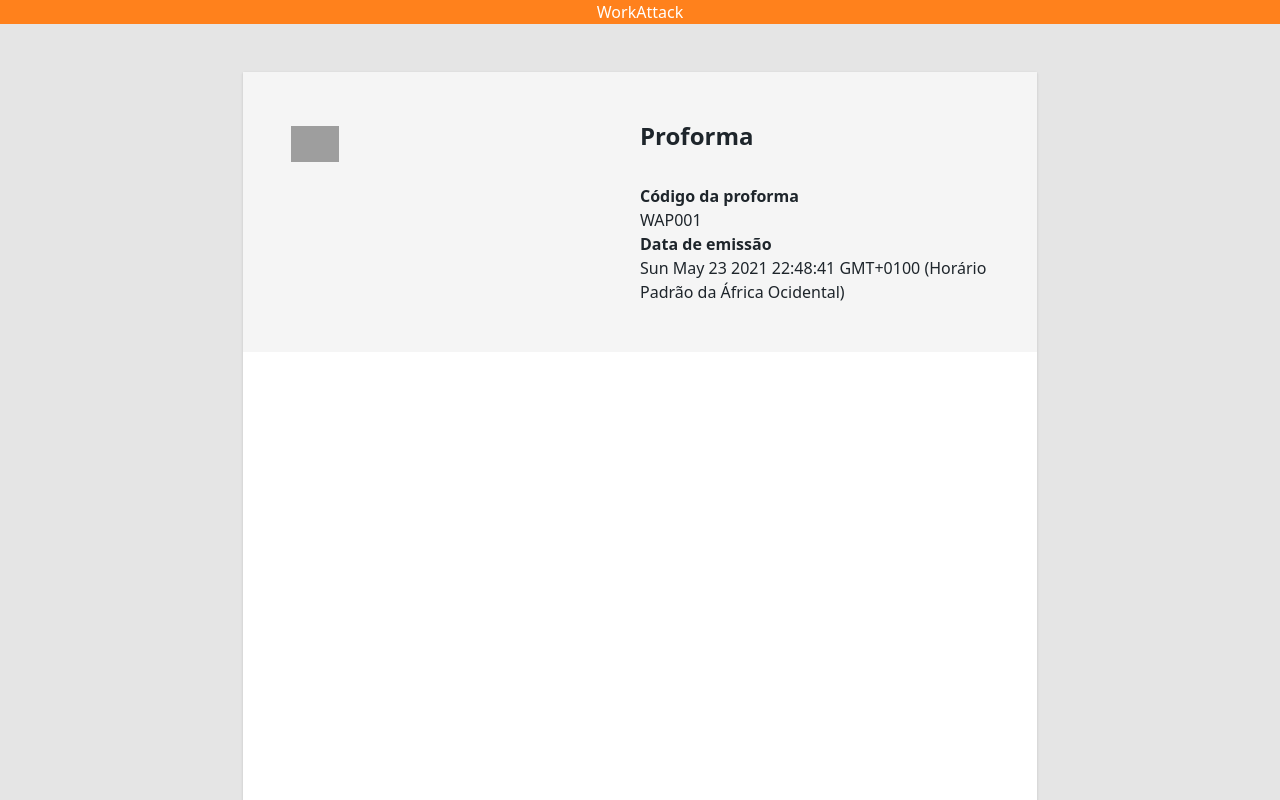
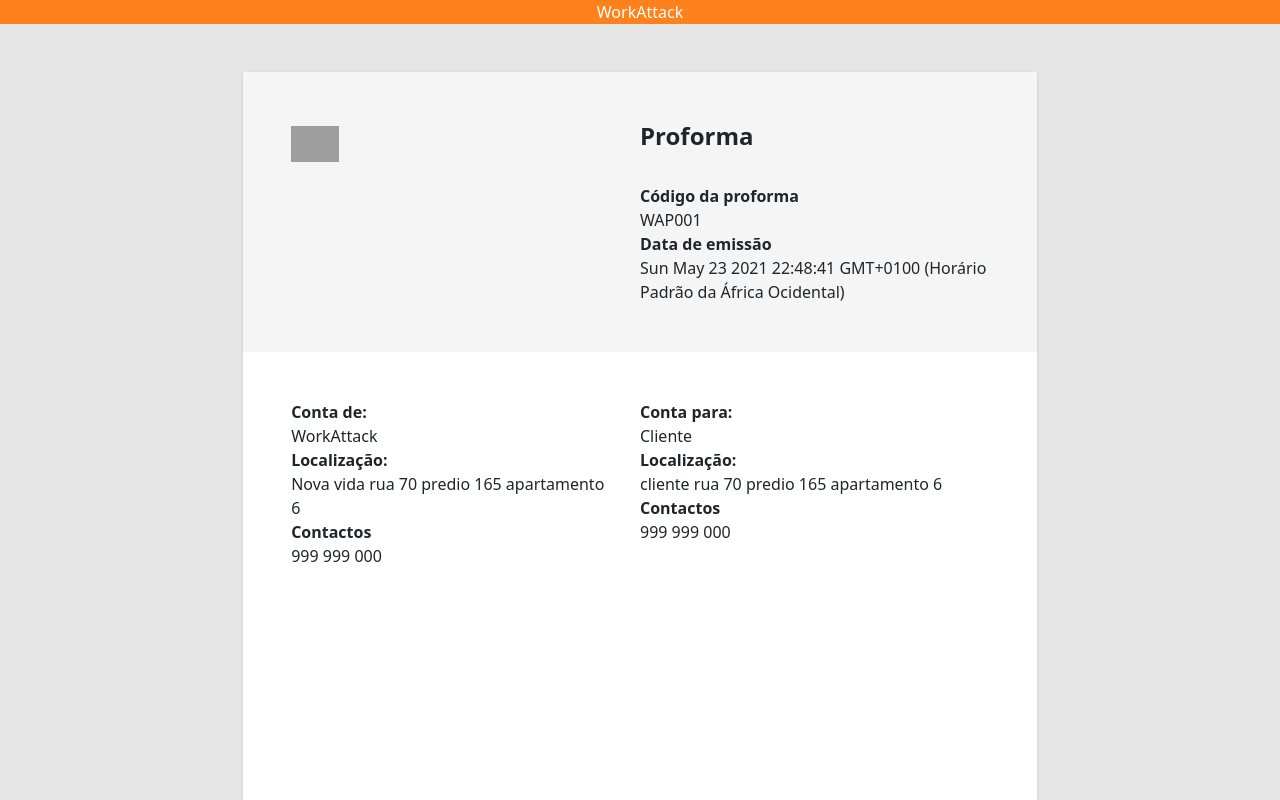
Before and after one commit to WorkAttackDev/web-container-invoice, a Next.js app: page /invoice in a window 1280 px wide. Shown: the top 800 px of the page. Built offline with nearby package versions, Linux system fonts and the light colour scheme; grey boxes are pictures that could not be loaded.

Commit message:
1 file modified, 1 added, 1 deleted

```diff
--- /dev/null
+++ b/components/invoice/InvoiceUserInfo.tsx
@@ -0,0 +1,37 @@
+type Props = {};
+
+const usersInfo = [
+  {adress: "Nova vida rua 70 predio 165 apartamento 6", contact: "999 999 000", name: "WorkAttack", order: "de"},
+  {adress: "cliente rua 70 predio 165 apartamento 6", contact: "999 999 000", name: "Cliente", order: "para"},
+]
+
+const InvoiceUserInfo: React.FC<Props> = () => {
+
+return (
+  <section className="p-12 flex">
+    {
+      usersInfo.map(_ui => (
+        <div key={_ui.order} className="flex-1">
+          <span>
+              <strong>Conta {_ui.order}:</strong>
+              <p className="w-11/12">{_ui.name}</p>
+          </span>
+
+          <span>
+              <strong>Localização:</strong>
+              <p className="w-11/12">{_ui.adress}</p>
+          </span>
+
+          <span>
+              <strong>Contactos</strong>
+              <p className="w-11/12">{_ui.contact}</p>
+          </span>
+        </div>
+      ))
+    }
+  </section>
+);
+
+}
+
+export default InvoiceUserInfo;
--- a/components/invoice/invoiceUserInfo.tsx
+++ /dev/null
@@ -1,13 +0,0 @@
-type Props = {};
-
-const InvoiceUserInfo: React.FC<Props> = () => {
-
-return (
-  <section>
-
-  </section>
-);
-
-}
-
-export default InvoiceUserInfo;
--- a/pages/invoice.tsx
+++ b/pages/invoice.tsx
@@ -1,4 +1,5 @@
 import InvoiceHeader from "../components/invoice/InvoiceHeader";
+import InvoiceUserInfo from "../components/invoice/InvoiceUserInfo";
 
 type Props = {};
 
@@ -10,6 +11,7 @@ return (
 <main className="min-h-screen flex justify-center items-center bg-gray-200 p-12">
       <div className="w-[210mm] h-[297mm]  bg-white shadow">
         <InvoiceHeader />
+        <InvoiceUserInfo />
       </div>
  </main>);
 
```
